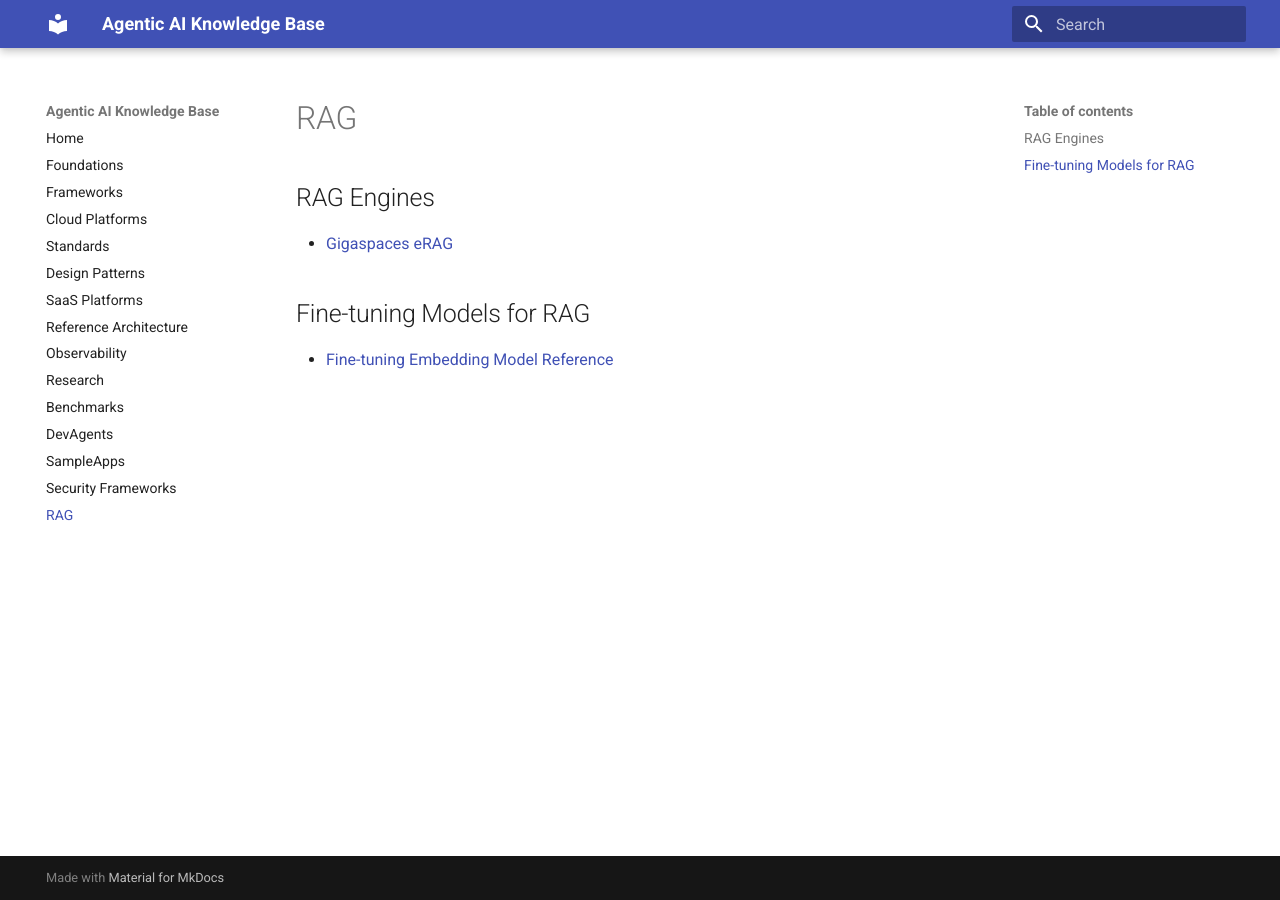
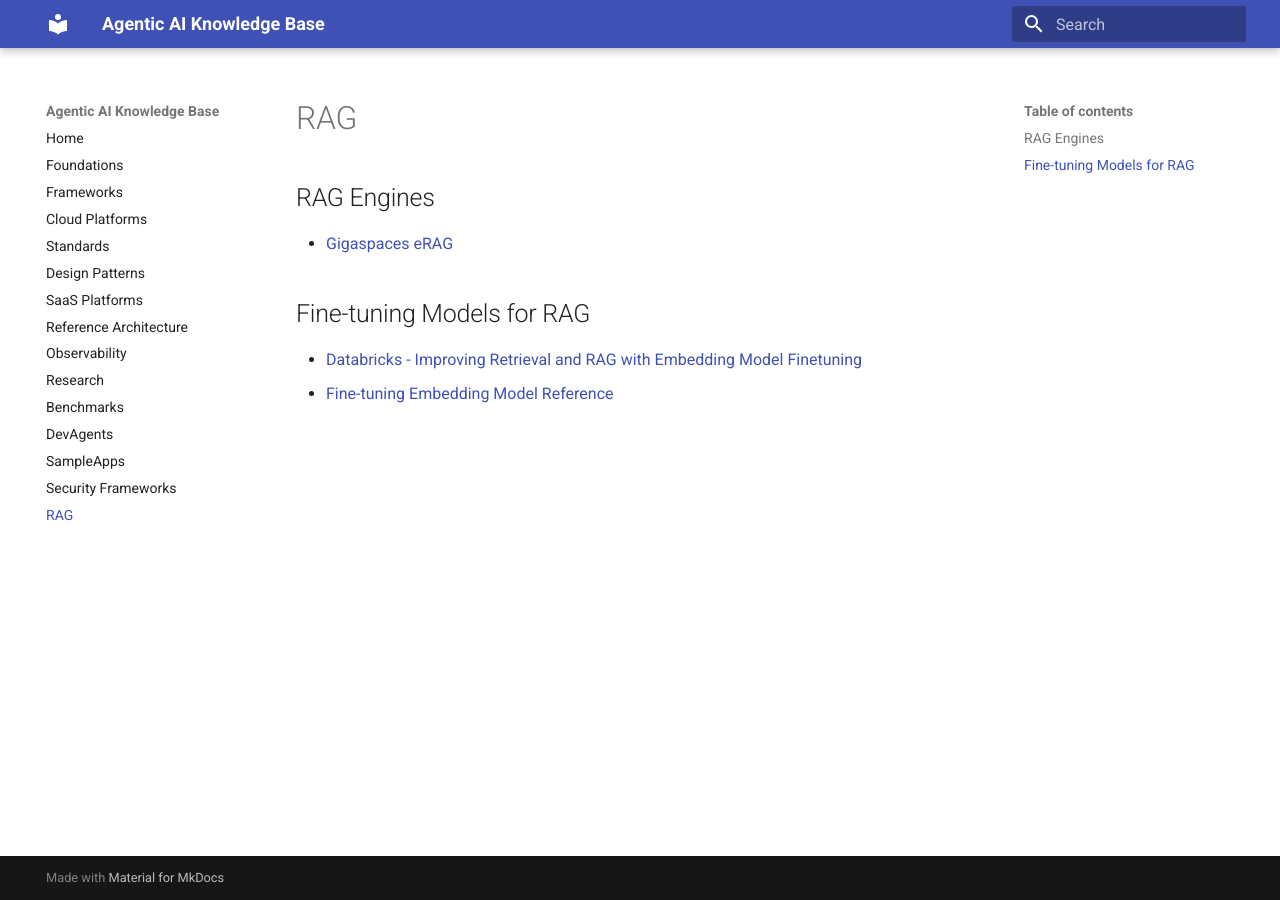
Before and after one commit to ankurkumarz/agentic-ai-knowledge-base, an MkDocs documentation site: the page built from docs/RAG/Readme.md, in a window 1280 px wide. Built offline with MkDocs 1.6.1 and Material for MkDocs 9.7.7, drawn with Linux system fonts in a browser that asks for light colours.

Commit message:
Update Readme.md

```diff
--- a/docs/RAG/Readme.md
+++ b/docs/RAG/Readme.md
@@ -4,4 +4,5 @@
 
 ## Fine-tuning Models for RAG
 
+- [Databricks - Improving Retrieval and RAG with Embedding Model Finetuning](https://www.databricks.com/blog/improving-retrieval-and-rag-embedding-model-finetuning)
 - [Fine-tuning Embedding Model Reference ](https://github.com/apatti/AIEBootcamp/blob/main/09_Finetuning_Embeddings/Fine_tuning_Embedding_Models_for_RAG_using_RAGAS.ipynb)
```
